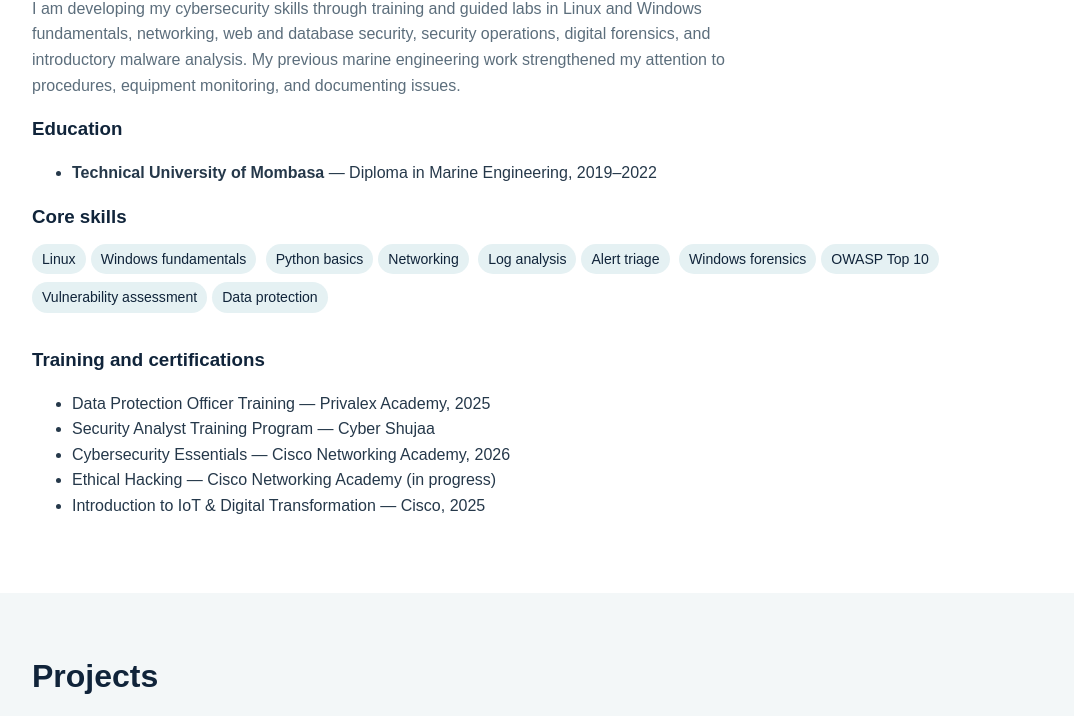
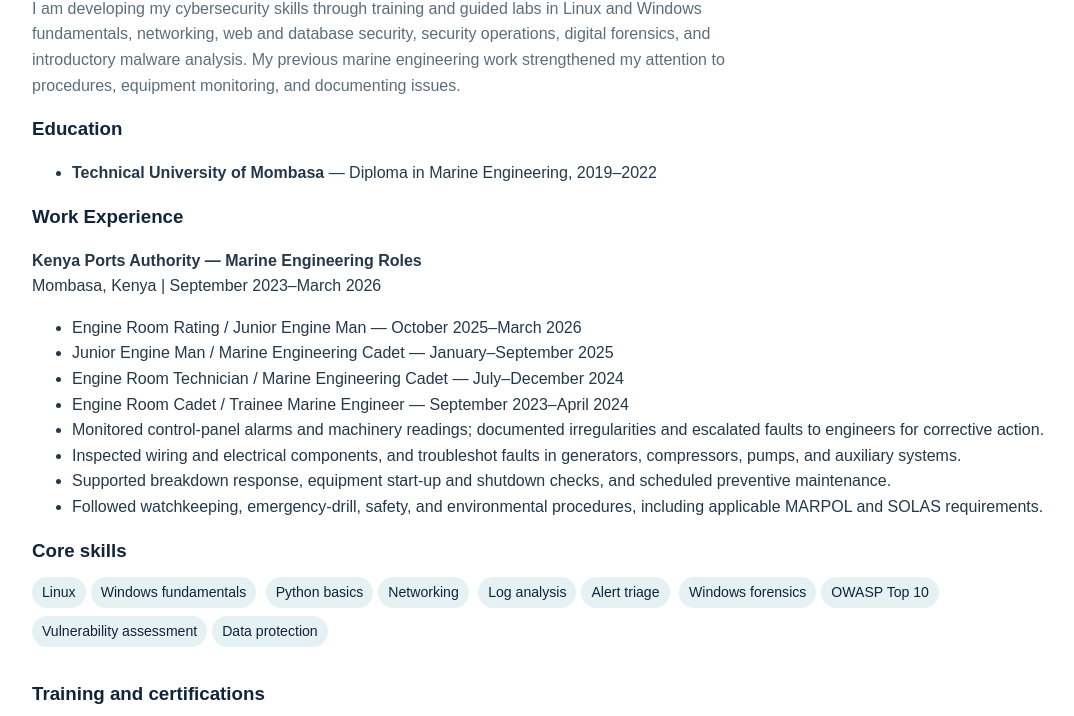
Before and after one commit to idriss-01/idriss-01.github.io, a plain HTML site: page index.html in a window 1280 px wide. Shown: the part 634-1350 px from the top of the page, without its empty margins (68-1142 px from the left). Drawn offline with Linux system fonts and the light colour scheme.

Commit message:
Update index.html

```diff
--- a/index.html
+++ b/index.html
@@ -128,6 +128,19 @@
 <h3>Education</h3>
 <ul>
   <li><strong>Technical University of Mombasa</strong> — Diploma in Marine Engineering, 2019–2022</li>
+</ul>
+        <h3>Work Experience</h3>
+<p><strong>Kenya Ports Authority — Marine Engineering Roles</strong><br>
+Mombasa, Kenya | September 2023–March 2026</p>
+<ul>
+  <li>Engine Room Rating / Junior Engine Man — October 2025–March 2026</li>
+  <li>Junior Engine Man / Marine Engineering Cadet — January–September 2025</li>
+  <li>Engine Room Technician / Marine Engineering Cadet — July–December 2024</li>
+  <li>Engine Room Cadet / Trainee Marine Engineer — September 2023–April 2024</li>
+  <li>Monitored control-panel alarms and machinery readings; documented irregularities and escalated faults to engineers for corrective action.</li>
+  <li>Inspected wiring and electrical components, and troubleshot faults in generators, compressors, pumps, and auxiliary systems.</li>
+  <li>Supported breakdown response, equipment start-up and shutdown checks, and scheduled preventive maintenance.</li>
+  <li>Followed watchkeeping, emergency-drill, safety, and environmental procedures, including applicable MARPOL and SOLAS requirements.</li>
 </ul>
         <h3>Core skills</h3>
         <span class="tag">Linux</span><span class="tag">Windows fundamentals</span>
```
